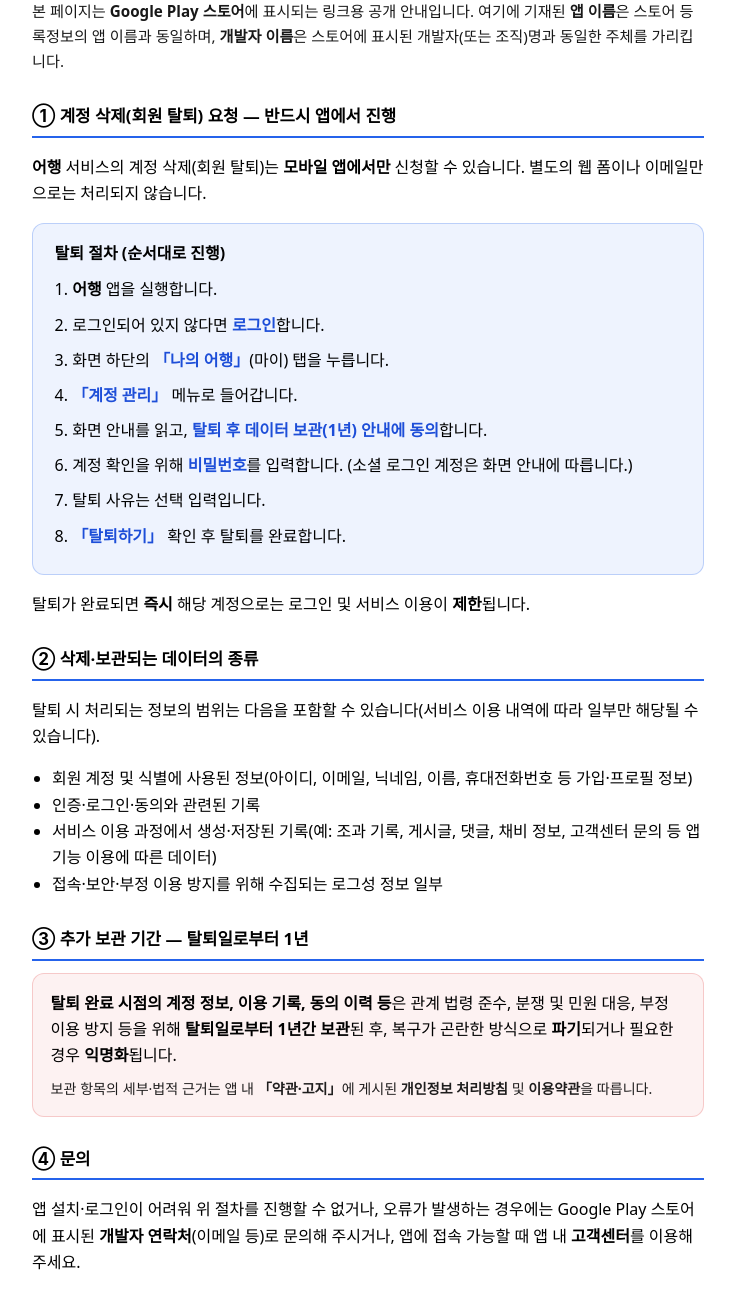
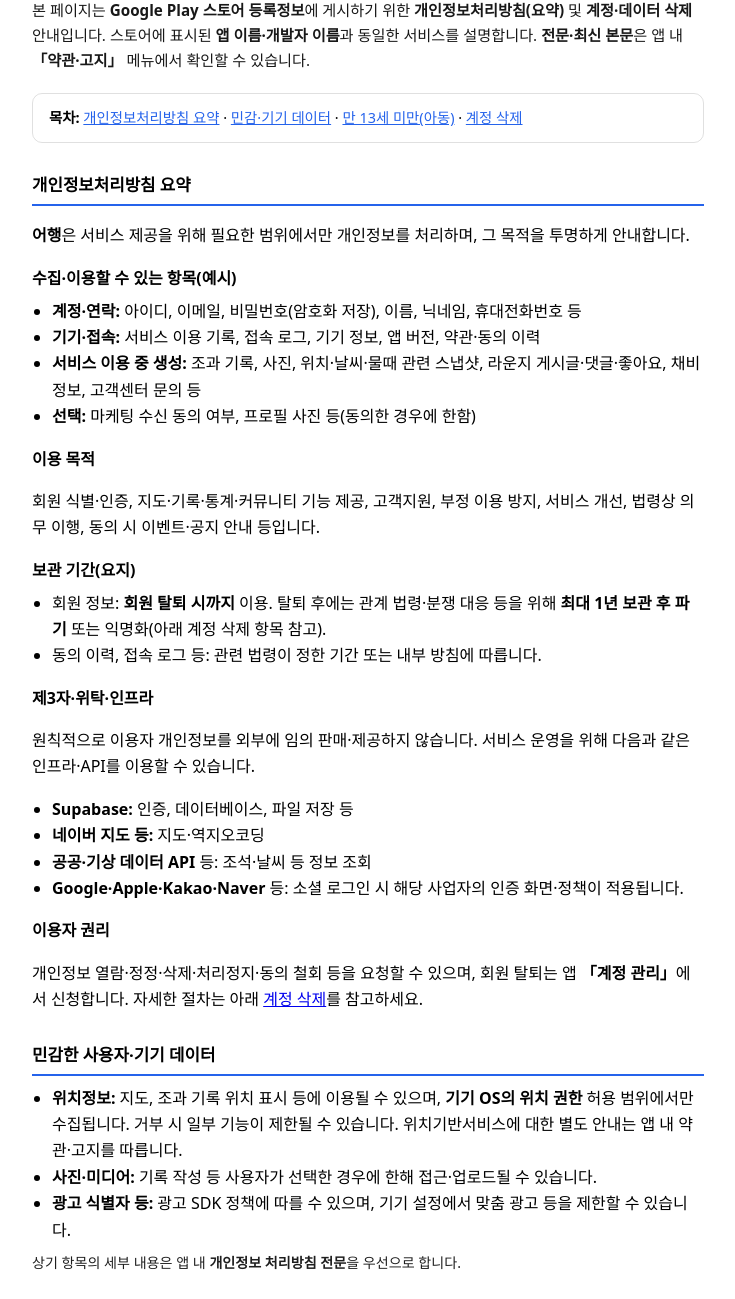
Before and after one commit to rsef007/eohaeng-play-policy, a plain HTML site: page index.html in a window 1280 px wide. Shown: the part 67-1366 px from the top of the page, without its empty margins (272-1007 px from the left). Drawn offline with Linux system fonts and the light colour scheme.

Commit message:
docs: privacy policy summary, U13, sensitive data for Play Store
Co-authored-by: Cursor <cursoragent@cursor.com>

```diff
--- a/index.html
+++ b/index.html
@@ -3,7 +3,7 @@
 <head>
   <meta charset="utf-8" />
   <meta name="viewport" content="width=device-width, initial-scale=1" />
-  <title>어행(EOHAENG) — 계정 삭제 및 데이터 보관 안내</title>
+  <title>어행(EOHAENG) — 개인정보처리방침 요약 · 계정 삭제 안내</title>
   <style>
     :root { color-scheme: light dark; }
     body {
@@ -13,11 +13,11 @@
       margin: 0 auto;
       padding: 1.5rem 1.1rem 3rem;
     }
-    h1 { font-size: 1.4rem; margin: 0 0 0.75rem; line-height: 1.35; }
-    .lead { font-size: 0.95rem; opacity: 0.9; margin: 0 0 1.5rem; }
+    h1 { font-size: 1.35rem; margin: 0 0 0.75rem; line-height: 1.35; }
+    .lead { font-size: 0.95rem; opacity: 0.9; margin: 0 0 1.25rem; }
     h2 {
       font-size: 1.05rem;
-      margin: 1.75rem 0 0.6rem;
+      margin: 1.75rem 0 0.55rem;
       padding-bottom: 0.35rem;
       border-bottom: 2px solid #2563eb;
     }
@@ -30,7 +30,6 @@
     }
     .steps ol { margin: 0; padding-left: 1.1rem; }
     .steps li { margin: 0.55rem 0; }
-    .steps strong { color: #1d4ed8; }
     .retention {
       background: rgba(220, 38, 38, 0.06);
       border: 1px solid rgba(220, 38, 38, 0.2);
@@ -38,69 +37,118 @@
       padding: 1rem 1.1rem;
       margin: 0.75rem 0;
     }
+    .child {
+      background: rgba(124, 58, 237, 0.08);
+      border: 1px solid rgba(124, 58, 237, 0.25);
+      border-radius: 12px;
+      padding: 1rem 1.1rem;
+      margin: 0.75rem 0;
+    }
     ul { margin: 0.4rem 0; padding-left: 1.25rem; }
     .muted { font-size: 0.88rem; opacity: 0.88; margin-top: 0.5rem; }
     .app { font-weight: 800; }
-    footer { margin-top: 2.5rem; font-size: 0.85rem; opacity: 0.85; }
+    footer { margin-top: 2.25rem; font-size: 0.85rem; opacity: 0.85; }
+    nav.toc { font-size: 0.9rem; margin: 1rem 0 1.5rem; padding: 0.75rem 1rem; border: 1px solid rgba(0,0,0,.12); border-radius: 10px; }
+    nav.toc a { color: #2563eb; }
   </style>
 </head>
 <body>
-  <h1><span class="app">어행(EOHAENG)</span> — 계정 삭제 요청 안내</h1>
+  <h1><span class="app">어행(EOHAENG)</span> — 개인정보처리방침 요약 · 계정 삭제 안내</h1>
   <p class="lead">
-    본 페이지는 <strong>Google Play 스토어</strong>에 표시되는 링크용 공개 안내입니다.
-    여기에 기재된 <strong>앱 이름</strong>은 스토어 등록정보의 앱 이름과 동일하며,
-    <strong>개발자 이름</strong>은 스토어에 표시된 개발자(또는 조직)명과 동일한 주체를 가리킵니다.
+    본 페이지는 <strong>Google Play 스토어 등록정보</strong>에 게시하기 위한 <strong>개인정보처리방침(요약)</strong> 및
+    <strong>계정·데이터 삭제</strong> 안내입니다. 스토어에 표시된 <strong>앱 이름·개발자 이름</strong>과 동일한 서비스를 설명합니다.
+    <strong>전문·최신 본문</strong>은 앱 내 <strong>「약관·고지」</strong> 메뉴에서 확인할 수 있습니다.
   </p>
 
-  <h2>① 계정 삭제(회원 탈퇴) 요청 — 반드시 앱에서 진행</h2>
-  <p>
-    <span class="app">어행</span> 서비스의 계정 삭제(회원 탈퇴)는 <strong>모바일 앱에서만</strong> 신청할 수 있습니다.
-    별도의 웹 폼이나 이메일만으로는 처리되지 않습니다.
-  </p>
+  <nav class="toc" aria-label="목차">
+    <strong>목차:</strong>
+    <a href="#privacy">개인정보처리방침 요약</a> ·
+    <a href="#sensitive">민감·기기 데이터</a> ·
+    <a href="#children">만 13세 미만(아동)</a> ·
+    <a href="#delete">계정 삭제</a>
+  </nav>
+
+  <h2 id="privacy">개인정보처리방침 요약</h2>
+  <p><span class="app">어행</span>은 서비스 제공을 위해 필요한 범위에서만 개인정보를 처리하며, 그 목적을 투명하게 안내합니다.</p>
+
+  <h3 style="font-size:1rem;margin:1rem 0 0.4rem;">수집·이용할 수 있는 항목(예시)</h3>
+  <ul>
+    <li><strong>계정·연락:</strong> 아이디, 이메일, 비밀번호(암호화 저장), 이름, 닉네임, 휴대전화번호 등</li>
+    <li><strong>기기·접속:</strong> 서비스 이용 기록, 접속 로그, 기기 정보, 앱 버전, 약관·동의 이력</li>
+    <li><strong>서비스 이용 중 생성:</strong> 조과 기록, 사진, 위치·날씨·물때 관련 스냅샷, 라운지 게시글·댓글·좋아요, 채비 정보, 고객센터 문의 등</li>
+    <li><strong>선택:</strong> 마케팅 수신 동의 여부, 프로필 사진 등(동의한 경우에 한함)</li>
+  </ul>
+
+  <h3 style="font-size:1rem;margin:1rem 0 0.4rem;">이용 목적</h3>
+  <p>회원 식별·인증, 지도·기록·통계·커뮤니티 기능 제공, 고객지원, 부정 이용 방지, 서비스 개선, 법령상 의무 이행, 동의 시 이벤트·공지 안내 등입니다.</p>
+
+  <h3 style="font-size:1rem;margin:1rem 0 0.4rem;">보관 기간(요지)</h3>
+  <ul>
+    <li>회원 정보: <strong>회원 탈퇴 시까지</strong> 이용. 탈퇴 후에는 관계 법령·분쟁 대응 등을 위해 <strong>최대 1년 보관 후 파기</strong> 또는 익명화(아래 계정 삭제 항목 참고).</li>
+    <li>동의 이력, 접속 로그 등: 관련 법령이 정한 기간 또는 내부 방침에 따릅니다.</li>
+  </ul>
+
+  <h3 style="font-size:1rem;margin:1rem 0 0.4rem;">제3자·위탁·인프라</h3>
+  <p>원칙적으로 이용자 개인정보를 외부에 임의 판매·제공하지 않습니다. 서비스 운영을 위해 다음과 같은 인프라·API를 이용할 수 있습니다.</p>
+  <ul>
+    <li><strong>Supabase:</strong> 인증, 데이터베이스, 파일 저장 등</li>
+    <li><strong>네이버 지도 등:</strong> 지도·역지오코딩</li>
+    <li><strong>공공·기상 데이터 API</strong> 등: 조석·날씨 등 정보 조회</li>
+    <li><strong>Google·Apple·Kakao·Naver</strong> 등: 소셜 로그인 시 해당 사업자의 인증 화면·정책이 적용됩니다.</li>
+  </ul>
+
+  <h3 style="font-size:1rem;margin:1rem 0 0.4rem;">이용자 권리</h3>
+  <p>개인정보 열람·정정·삭제·처리정지·동의 철회 등을 요청할 수 있으며, 회원 탈퇴는 앱 <strong>「계정 관리」</strong>에서 신청합니다. 자세한 절차는 아래 <a href="#delete">계정 삭제</a>를 참고하세요.</p>
+
+  <h2 id="sensitive">민감한 사용자·기기 데이터</h2>
+  <ul>
+    <li><strong>위치정보:</strong> 지도, 조과 기록 위치 표시 등에 이용될 수 있으며, <strong>기기 OS의 위치 권한</strong> 허용 범위에서만 수집됩니다. 거부 시 일부 기능이 제한될 수 있습니다. 위치기반서비스에 대한 별도 안내는 앱 내 약관·고지를 따릅니다.</li>
+    <li><strong>사진·미디어:</strong> 기록 작성 등 사용자가 선택한 경우에 한해 접근·업로드될 수 있습니다.</li>
+    <li><strong>광고 식별자 등:</strong> 광고 SDK 정책에 따를 수 있으며, 기기 설정에서 맞춤 광고 등을 제한할 수 있습니다.</li>
+  </ul>
+  <p class="muted">상기 항목의 세부 내용은 앱 내 <strong>개인정보 처리방침 전문</strong>을 우선으로 합니다.</p>
+
+  <h2 id="children">만 13세 미만(아동) 및 타겟 연령</h2>
+  <div class="child">
+    <p style="margin:0 0 0.5rem;">
+      <span class="app">어행</span>은 <strong>만 13세 미만 아동을 주된 이용 대상(타겟)으로 설계·운영하지 않습니다.</strong>
+      고의로 만 13세 미만 아동의 개인정보를 수집하기 위한 목적으로 서비스를 제공하지 않습니다.
+    </p>
+    <p style="margin:0;">
+      보호자가 만 13세 미만 아동과 관련된 개인정보 삭제·처리 정지 등을 요청하려면, Google Play에 표시된 <strong>개발자 연락처</strong> 또는 앱 내 <strong>고객센터</strong>로 연락해 주시기 바랍니다. 필요한 경우 본인 확인 및 법령에 따른 절차를 안내합니다.
+    </p>
+  </div>
+  <p class="muted">스토어의 <strong>타겟 연령·가족 정책</strong> 설정은 실제 서비스 기획과 일치하도록 운영자가 조정해야 합니다.</p>
+
+  <h2 id="delete">계정 삭제(회원 탈퇴) — 앱에서만 신청</h2>
+  <p>계정 삭제는 <strong>모바일 앱에서만</strong> 처리됩니다.</p>
   <div class="steps">
-    <p style="margin: 0 0 0.65rem; font-weight: 700;">탈퇴 절차 (순서대로 진행)</p>
+    <p style="margin: 0 0 0.65rem; font-weight: 700;">탈퇴 절차</p>
     <ol>
-      <li><span class="app">어행</span> 앱을 실행합니다.</li>
-      <li>로그인되어 있지 않다면 <strong>로그인</strong>합니다.</li>
-      <li>화면 하단의 <strong>「나의 어행」</strong>(마이) 탭을 누릅니다.</li>
-      <li><strong>「계정 관리」</strong> 메뉴로 들어갑니다.</li>
-      <li>화면 안내를 읽고, <strong>탈퇴 후 데이터 보관(1년) 안내에 동의</strong>합니다.</li>
-      <li>계정 확인을 위해 <strong>비밀번호</strong>를 입력합니다. (소셜 로그인 계정은 화면 안내에 따릅니다.)</li>
-      <li>탈퇴 사유는 선택 입력입니다.</li>
-      <li><strong>「탈퇴하기」</strong> 확인 후 탈퇴를 완료합니다.</li>
+      <li><span class="app">어행</span> 앱 실행 후 로그인합니다.</li>
+      <li>하단 <strong>「나의 어행」</strong>(마이) → <strong>「계정 관리」</strong>로 이동합니다.</li>
+      <li><strong>탈퇴 후 데이터 보관(1년) 안내</strong>에 동의합니다.</li>
+      <li><strong>비밀번호</strong>를 입력합니다(소셜 계정은 화면 안내에 따름).</li>
+      <li>탈퇴 사유는 선택 입력 후 <strong>「탈퇴하기」</strong>로 완료합니다.</li>
     </ol>
   </div>
-  <p>탈퇴가 완료되면 <strong>즉시</strong> 해당 계정으로는 로그인 및 서비스 이용이 <strong>제한</strong>됩니다.</p>
+  <p>탈퇴 즉시 로그인·이용이 제한됩니다.</p>
 
-  <h2>② 삭제·보관되는 데이터의 종류</h2>
-  <p>탈퇴 시 처리되는 정보의 범위는 다음을 포함할 수 있습니다(서비스 이용 내역에 따라 일부만 해당될 수 있습니다).</p>
-  <ul>
-    <li>회원 계정 및 식별에 사용된 정보(아이디, 이메일, 닉네임, 이름, 휴대전화번호 등 가입·프로필 정보)</li>
-    <li>인증·로그인·동의와 관련된 기록</li>
-    <li>서비스 이용 과정에서 생성·저장된 기록(예: 조과 기록, 게시글, 댓글, 채비 정보, 고객센터 문의 등 앱 기능 이용에 따른 데이터)</li>
-    <li>접속·보안·부정 이용 방지를 위해 수집되는 로그성 정보 일부</li>
-  </ul>
-
-  <h2>③ 추가 보관 기간 — 탈퇴일로부터 1년</h2>
+  <h2>탈퇴 후 데이터 보관 — 1년</h2>
   <div class="retention">
-    <p style="margin: 0 0 0.5rem;">
-      <strong>탈퇴 완료 시점의 계정 정보, 이용 기록, 동의 이력 등</strong>은 관계 법령 준수, 분쟁 및 민원 대응, 부정 이용 방지 등을 위해
-      <strong>탈퇴일로부터 1년간 보관</strong>된 후, 복구가 곤란한 방식으로 <strong>파기</strong>되거나 필요한 경우 <strong>익명화</strong>됩니다.
-    </p>
-    <p class="muted" style="margin: 0;">
-      보관 항목의 세부·법적 근거는 앱 내 <strong>「약관·고지」</strong>에 게시된 <strong>개인정보 처리방침</strong> 및 <strong>이용약관</strong>을 따릅니다.
+    <p style="margin:0;">
+      탈퇴 시점의 <strong>계정 정보, 이용 기록, 동의 이력 등</strong>은 관계 법령 준수·분쟁 대응·부정 이용 방지 등을 위해
+      <strong>탈퇴일로부터 1년간 보관</strong>된 뒤, 복구가 곤란한 방식으로 <strong>파기</strong>되거나 <strong>익명화</strong>될 수 있습니다.
     </p>
   </div>
 
-  <h2>④ 문의</h2>
+  <h2>문의</h2>
   <p>
-    앱 설치·로그인이 어려워 위 절차를 진행할 수 없거나, 오류가 발생하는 경우에는
-    Google Play 스토어에 표시된 <strong>개발자 연락처</strong>(이메일 등)로 문의해 주시거나,
-    앱에 접속 가능할 때 앱 내 <strong>고객센터</strong>를 이용해 주세요.
+    개인정보 처리와 관련한 문의·불만·피해 구제는 Google Play에 표시된 <strong>개발자 연락처</strong> 또는 앱 내 <strong>고객센터</strong>로 연락해 주세요.
   </p>
 
   <footer>
-    운영 서비스: <span class="app">어행(EOHAENG)</span> · 본 문서는 계정 삭제 관련 스토어 정책 대응용으로 게시됩니다.
+    운영: <span class="app">어행(EOHAENG)</span> · 본 페이지는 Google Play 정책에 따른 공개 고지용이며, 세부는 앱 내 약관·개인정보 처리방침 전문을 따릅니다.
   </footer>
 </body>
 </html>
```
